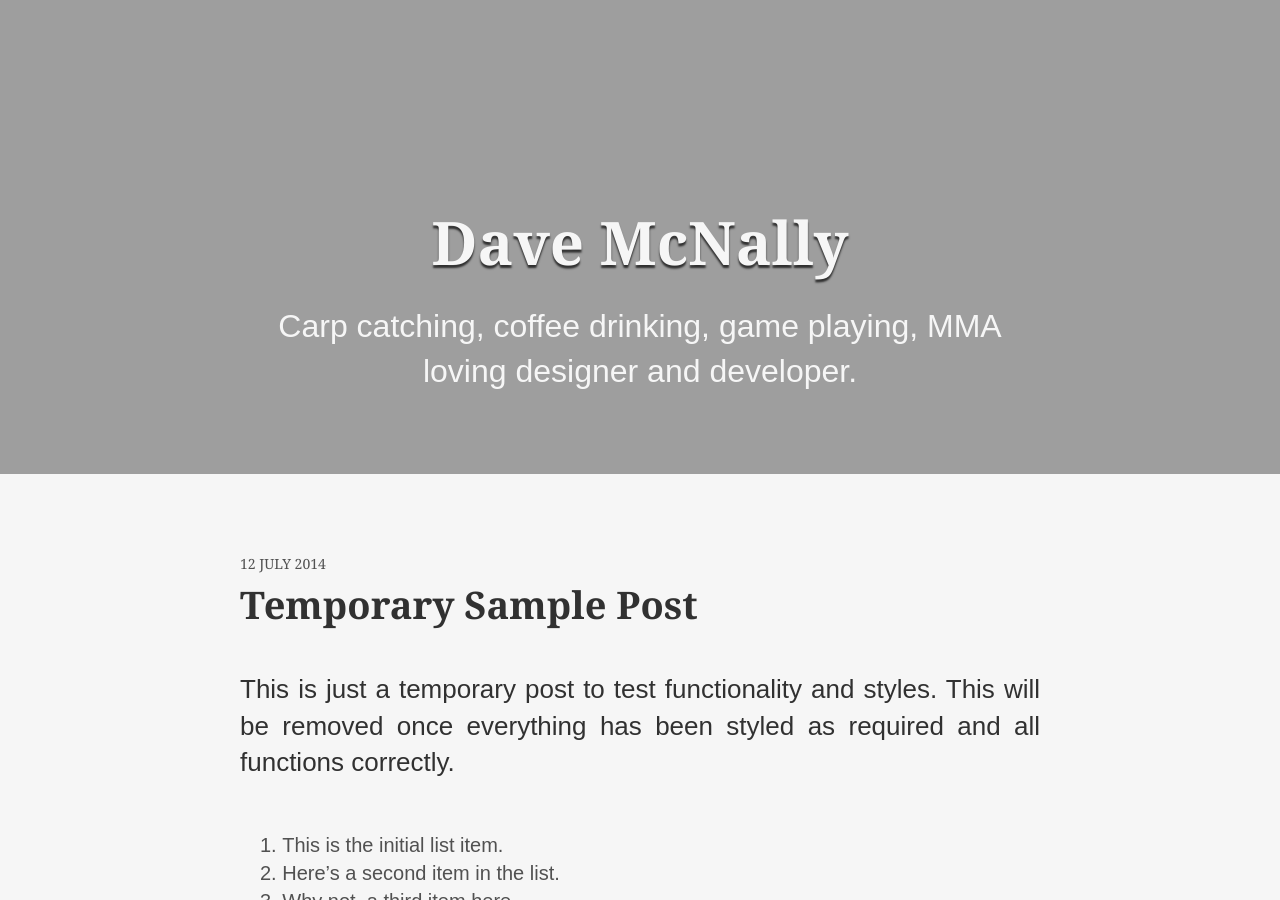
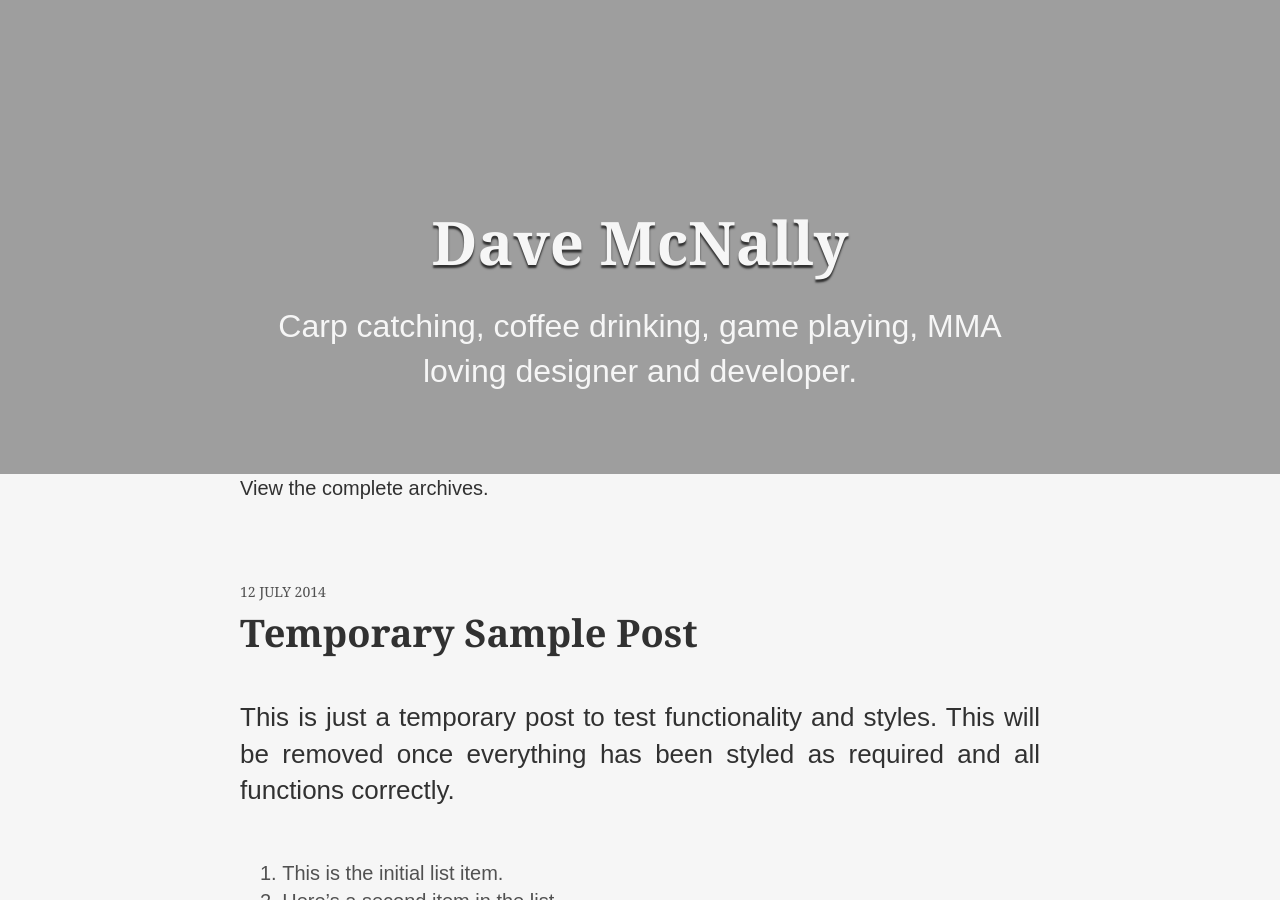
Before and after one commit to davemcnally/davemcnally.github.io, a Jekyll site: the page built from index.html, in a window 1280 px wide and 900 px high. Built offline with Jekyll 4.4.1, drawn with Linux system fonts in a browser that asks for light colours; Markdown is read by kramdown in place of the engine named in the settings; the list of posts is cut into pages by our own code.

Commit message:
Structure for tag filter added.

```diff
--- /dev/null
+++ b/_includes/_filter.html
@@ -0,0 +1,5 @@
+<section id="filter">
+    <div class="wrap group">
+        <p class="all">View the <a href="{{ site.url }}/archives" title="View the archives">complete archives</a>.</p>
+    </div>
+</section>
--- a/_layouts/default.html
+++ b/_layouts/default.html
@@ -2,6 +2,7 @@
 
     <body>
         {% include _header.html %}
+        {% include _filter.html %}
         <div class="wrap group inner">
             {{content}}
         </div><!-- //wrap group -->
```
